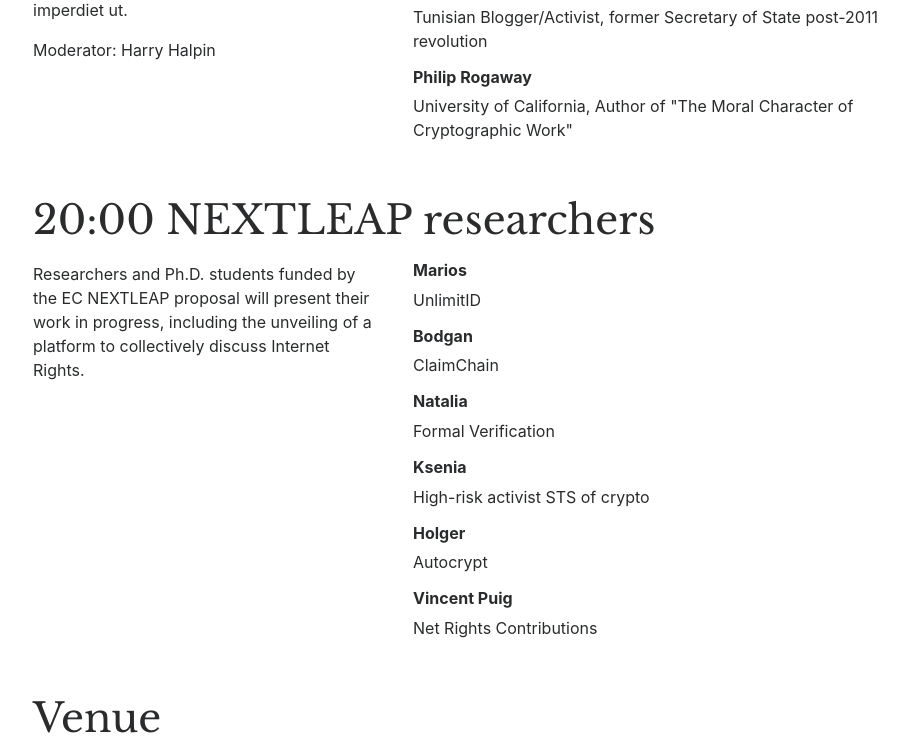
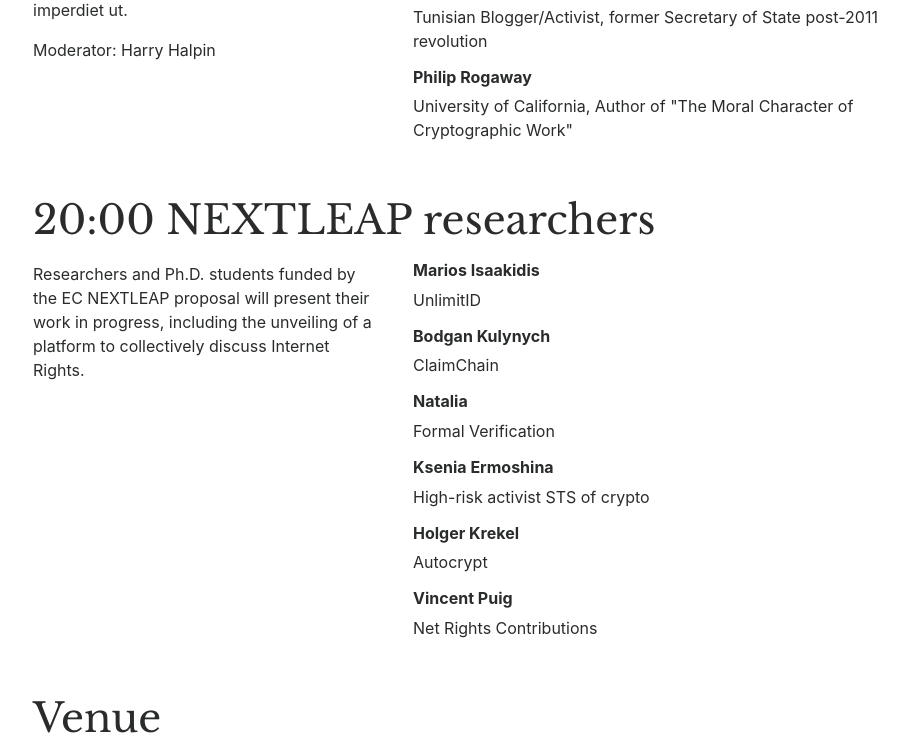
Before and after one commit to nextleap-project/nextleap-website, a Jekyll site: the page built from events/launch.html, in a window 1280 px wide and 900 px high, scrolled down 1947 px, cut to the strip 0-756 px from the top of the window. Shown: the whole strip, without its empty margins (52-960 px from the left). Built offline with Jekyll 4.4.1, drawn with Linux system fonts in a browser that asks for light colours; nearby versions of some CDN libraries.

Commit message:
complete name

```diff
--- a/events/launch.html
+++ b/events/launch.html
@@ -23,19 +23,19 @@
 
 junior_panel:
 -
-  name: Marios
+  name: Marios Isaakidis
   topic: UnlimitID
 -
-  name: Bodgan
+  name: Bodgan Kulynych
   topic: ClaimChain
 -
   name: Natalia
   topic: Formal Verification
 -
-  name: Ksenia
+  name: Ksenia Ermoshina
   topic: High-risk activist STS of crypto
 -
-  name: Holger
+  name: Holger Krekel
   topic: Autocrypt
 -
   name: Vincent Puig
```
